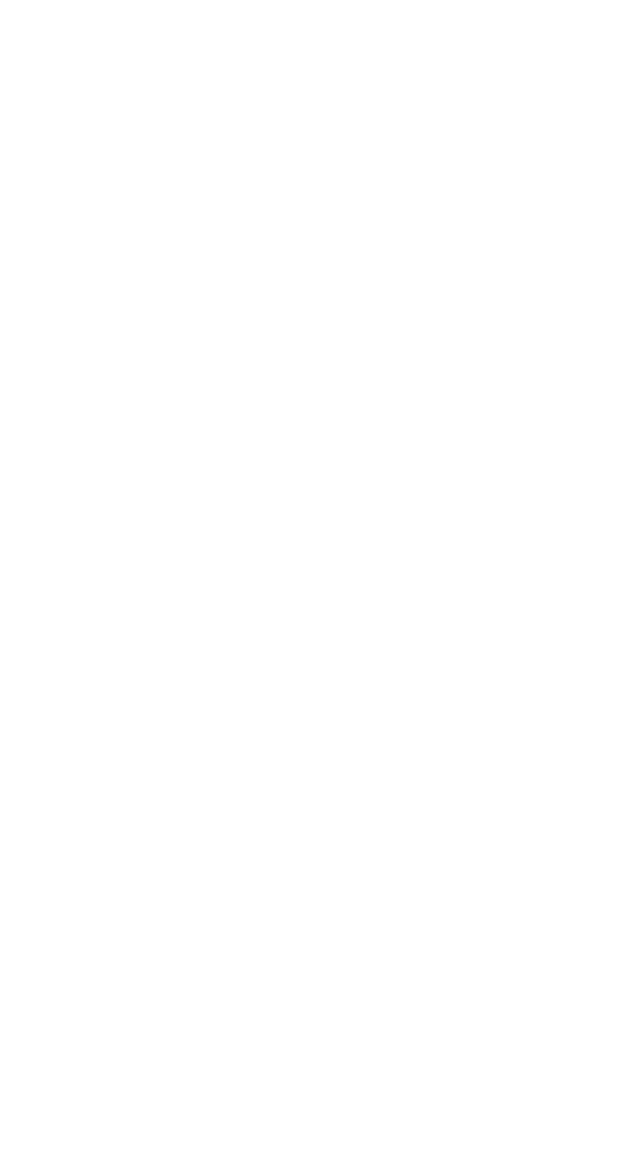
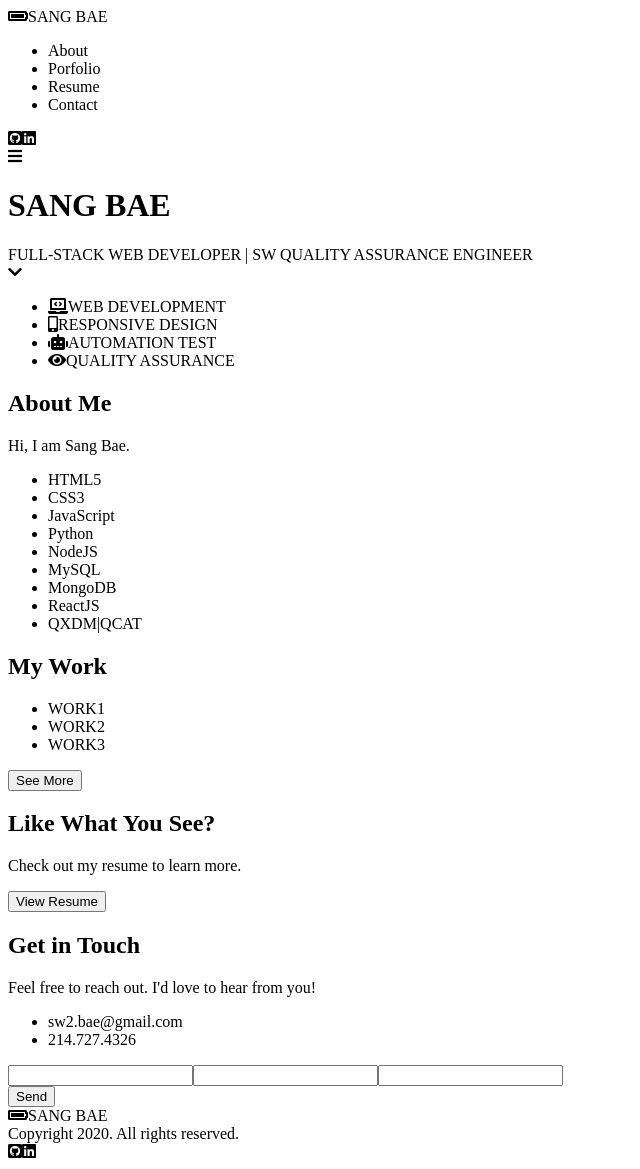
Before and after one commit to sw2bae/portfolio_Bae, a React (Create React App) app: page / in a window 1280 px wide. Shown: the whole page, without its empty margins (0-640 px from the left). Before the commit the page ends 800 px from the top, so only its background shows below. Built offline with nearby package versions, Linux system fonts and the light colour scheme; the HTML template or start-up script is replaced by a standard one.

Commit message:
rev01_html Added

```diff
--- a/public/index.html
+++ b/public/index.html
@@ -10,7 +10,8 @@
   <link rel="apple-touch-icon" href="%PUBLIC_URL%/logo192.png" />
 
   <link rel="manifest" href="%PUBLIC_URL%/manifest.json" />
-
+  <link rel="stylesheet" href="https://use.fontawesome.com/releases/v5.15.1/css/all.css"
+    integrity="sha384-vp86vTRFVJgpjF9jiIGPEEqYqlDwgyBgEF109VFjmqGmIY/Y4HV4d3Gp2irVfcrp" crossorigin="anonymous">
   <title>Sang Bae</title>
 </head>
 
--- a/src/App.js
+++ b/src/App.js
@@ -7,10 +7,125 @@ function App() {
 
   return (
     <>
+      <header>
+        <nav className="navbar">
+          <div className="navbar_logo">
+            <i class="fas fa-battery-full"></i>
+            <span className="navbar_title">SANG BAE</span>
+          </div>
+          <ul className="navbar_menu">
+            <li>About</li>
+            <li>Porfolio</li>
+            <li>Resume</li>
+            <li>Contact</li>
+          </ul>
+          <div className="navbar_icon">
+            <i class="fab fa-github-square"></i>
+            <i class="fab fa-linkedin"></i>
+          </div>
+          <div className="navbar_menubar">
+            <i class="fas fa-bars"></i>
+          </div>
+        </nav>
+        <div className="navbar_name">
+          <h1>SANG BAE</h1>
+        </div>
+        <div className="navbar_title">
+          <span>FULL-STACK WEB DEVELOPER | SW QUALITY ASSURANCE ENGINEER</span>
+        </div>
+        <div className="navbar_downArrow">
+          <i class="fas fa-chevron-down"></i>
+        </div>
+      </header>
 
+      <main>
+        <section className="skill">
+          <ul>
+            <li className="skill_web">
+              <i class="fas fa-laptop-code"></i>
+              <span>WEB DEVELOPMENT</span>
+            </li>
+            <li className="skill_design">
+              <i class="fas fa-mobile-alt"></i>
+              <span>RESPONSIVE DESIGN</span>
+            </li>
+            <li className="skill_automation">
+              <i class="fas fa-robot"></i>
+              <span>AUTOMATION TEST</span>
+            </li>
+            <li className="skill_qa">
+              <i class="fas fa-eye"></i>
+              <span>QUALITY ASSURANCE</span>
+            </li>
+          </ul>
+        </section>
 
+        <section className="about">
 
+          <h2 className="about_title">About Me</h2>
+          <p>Hi, I am Sang Bae.</p>
+          <ul className="about_skill">
+            <li>HTML5</li>
+            <li>CSS3</li>
+            <li>JavaScript</li>
+            <li>Python</li>
+            <li>NodeJS</li>
+            <li>MySQL</li>
+            <li>MongoDB</li>
+            <li>ReactJS</li>
+            <li>QXDM|QCAT</li>
+          </ul>
+        </section>
 
+        <section className="porfolio">
+          <h2 className="porfolio_title">My Work</h2>
+          <ul className="porfolio_list">
+            <li>WORK1</li>
+            <li>WORK2</li>
+            <li>WORK3</li>
+          </ul>
+          <button className="porfolio_btn">See More</button>
+        </section>
+
+        <section className="resume">
+          <div>
+            <h2 className="resume_title">Like What You See?</h2>
+            <p>Check out my resume to learn more.</p>
+          </div>
+          <button className="resume_btn">View Resume</button>
+        </section>
+
+        <section className="contact">
+          <h2 className="contact_title">Get in Touch</h2>
+          <div className="contact_point">
+            <p>Feel free to reach out. I'd love to hear from you!</p>
+            <ul>
+              <li>sw2.bae@gmail.com</li>
+              <li>214.727.4326</li>
+            </ul>
+          </div>
+          <form className="contact_input">
+            <input className="emailInput"></input>
+            <input className="nameInput"></input>
+            <input className="bodyInput"></input>
+          </form>
+          <button className="contact_btn">Send</button>
+        </section>
+      </main>
+
+      <footer>
+        <div className="footer_logo">
+          <i class="fas fa-battery-full"></i>
+          <span>SANG BAE</span>
+        </div>
+        <div className="footer_right">
+          <span>Copyright 2020. All rights reserved.</span>
+        </div>
+        <div className="footer_icon">
+          <i class="fab fa-github-square"></i>
+          <i class="fab fa-linkedin"></i>
+        </div>
+      </footer>
     </>
   );
 }
--- /dev/null
+++ b/src/index.js
@@ -0,0 +1,6 @@
+import React from "react";
+import ReactDOM from "react-dom";
+import App from "./App";
+
+
+ReactDOM.render(<App />, document.getElementById("root"));
```
